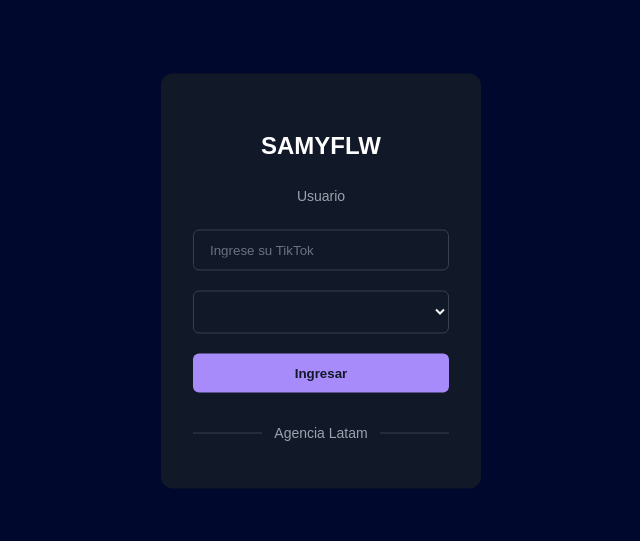
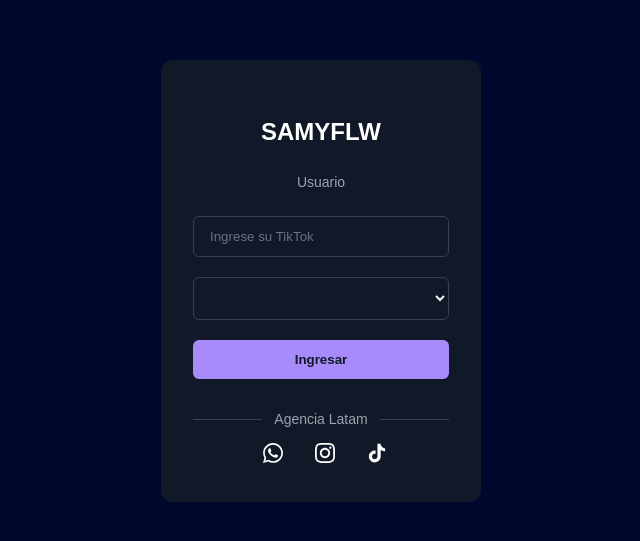
Before and after one commit to AndresDevCastillo/Samyflw, a Vue app: page / in a window 1280 px wide. Shown: the part 119-660 px from the top of the page, without its empty margins (319-959 px from the left). Built offline with nearby package versions, Linux system fonts and the light colour scheme; a web font is replaced by a local one.

Commit message:
se añadio el storage

```diff
--- a/package.json
+++ b/package.json
@@ -11,6 +11,7 @@
   "dependencies": {
     "@chenfengyuan/vue-countdown": "^2.1.2",
     "phaser": "^3.70.0",
+    "pinia": "^2.1.7",
     "primevue": "^3.46.0",
     "socket.io-client": "^4.7.4",
     "vue": "^3.4.14",
--- a/src/main.js
+++ b/src/main.js
@@ -5,8 +5,11 @@
 import App from './App.vue'
 import PrimeVue from 'primevue/config'
 import router from './router'
+import { createPinia } from 'pinia'
 
 createApp(App)
     .use(router)
     .use(PrimeVue)
+    .use(createPinia())
+
     .mount('#app')
--- /dev/null
+++ b/src/store/index.js
@@ -0,0 +1,24 @@
+import { defineStore } from 'pinia';
+
+export const useSessionStore = defineStore('session', {
+    state: () => ({
+        user: "hola",
+        sessionTime: null,
+    }),
+
+    actions: {
+        returnUser() {
+            return ({
+                user: this.user
+            })
+        },
+        saveUser(user) {
+            this.user = user;
+            this.sessionTime = new Date();
+        },
+        clearUser() {
+            this.user = null;
+            this.sessionTime = null;
+        }
+    },
+});
--- a/src/views/Game.vue
+++ b/src/views/Game.vue
@@ -29,7 +29,41 @@
         <p class="message">Agencia Latam</p>
         <div class="line"></div>
       </div>
+      <div class="social-icons">
+        <a aria-label="Log in with Whatsapp" class="icon" href="https://api.whatsapp.com/send?phone=573176205370">
+          <!-- Nuevo código SVG para Instagram -->
+          <svg xmlns="http://www.w3.org/2000/svg" width="24" height="24" viewBox="0 0 24 24">
+            <path
+              d="M.057 24l1.687-6.163c-1.041-1.804-1.588-3.849-1.587-5.946.003-6.556 5.338-11.891 11.893-11.891 3.181.001 6.167 1.24 8.413 3.488 2.245 2.248 3.481 5.236 3.48 8.414-.003 6.557-5.338 11.892-11.893 11.892-1.99-.001-3.951-.5-5.688-1.448l-6.305 1.654zm6.597-3.807c1.676.995 3.276 1.591 5.392 1.592 5.448 0 9.886-4.434 9.889-9.885.002-5.462-4.415-9.89-9.881-9.892-5.452 0-9.887 4.434-9.889 9.884-.001 2.225.651 3.891 1.746 5.634l-.999 3.648 3.742-.981zm11.387-5.464c-.074-.124-.272-.198-.57-.347-.297-.149-1.758-.868-2.031-.967-.272-.099-.47-.149-.669.149-.198.297-.768.967-.941 1.165-.173.198-.347.223-.644.074-.297-.149-1.255-.462-2.39-1.475-.883-.788-1.48-1.761-1.653-2.059-.173-.297-.018-.458.13-.606.134-.133.297-.347.446-.521.151-.172.2-.296.3-.495.099-.198.05-.372-.025-.521-.075-.148-.669-1.611-.916-2.206-.242-.579-.487-.501-.669-.51l-.57-.01c-.198 0-.52.074-.792.372s-1.04 1.016-1.04 2.479 1.065 2.876 1.213 3.074c.149.198 2.095 3.2 5.076 4.487.709.306 1.263.489 1.694.626.712.226 1.36.194 1.872.118.571-.085 1.758-.719 2.006-1.413.248-.695.248-1.29.173-1.414z" />
+          </svg>
+        </a>
+
+        <a aria-label="Log in with Instagram" class="icon" href="https://www.instagram.com/samyflw1/">
+          <svg xmlns="http://www.w3.org/2000/svg" width="24" height="24" viewBox="0 0 24 24">
+            <path
+              d="M12 2.163c3.204 0 3.584.012 4.85.07 3.252.148 4.771 1.691 4.919 4.919.058 1.265.069 1.645.069 4.849 0 3.205-.012 3.584-.069 4.849-.149 3.225-1.664 4.771-4.919 4.919-1.266.058-1.644.07-4.85.07-3.204 0-3.584-.012-4.849-.07-3.26-.149-4.771-1.699-4.919-4.92-.058-1.265-.07-1.644-.07-4.849 0-3.204.013-3.583.07-4.849.149-3.227 1.664-4.771 4.919-4.919 1.266-.057 1.645-.069 4.849-.069zm0-2.163c-3.259 0-3.667.014-4.947.072-4.358.2-6.78 2.618-6.98 6.98-.059 1.281-.073 1.689-.073 4.948 0 3.259.014 3.668.072 4.948.2 4.358 2.618 6.78 6.98 6.98 1.281.058 1.689.072 4.948.072 3.259 0 3.668-.014 4.948-.072 4.354-.2 6.782-2.618 6.979-6.98.059-1.28.073-1.689.073-4.948 0-3.259-.014-3.667-.072-4.947-.196-4.354-2.617-6.78-6.979-6.98-1.281-.059-1.69-.073-4.949-.073zm0 5.838c-3.403 0-6.162 2.759-6.162 6.162s2.759 6.163 6.162 6.163 6.162-2.759 6.162-6.163c0-3.403-2.759-6.162-6.162-6.162zm0 10.162c-2.209 0-4-1.79-4-4 0-2.209 1.791-4 4-4s4 1.791 4 4c0 2.21-1.791 4-4 4zm6.406-11.845c-.796 0-1.441.645-1.441 1.44s.645 1.44 1.441 1.44c.795 0 1.439-.645 1.439-1.44s-.644-1.44-1.439-1.44z" />
+          </svg>
+        </a>
+        <a aria-label="Log in with GitHub" class="icon" href="https://www.tiktok.com/@samyflw">
+          <svg fill="#000000" width="800px" height="800px" viewBox="0 0 512 512" id="icons"
+            xmlns="http://www.w3.org/2000/svg">
+
+            <g id="SVGRepo_bgCarrier" stroke-width="0" />
+
+            <g id="SVGRepo_tracerCarrier" stroke-linecap="round" stroke-linejoin="round" />
+
+            <g id="SVGRepo_iconCarrier">
+
+              <path
+                d="M412.19,118.66a109.27,109.27,0,0,1-9.45-5.5,132.87,132.87,0,0,1-24.27-20.62c-18.1-20.71-24.86-41.72-27.35-56.43h.1C349.14,23.9,350,16,350.13,16H267.69V334.78c0,4.28,0,8.51-.18,12.69,0,.52-.05,1-.08,1.56,0,.23,0,.47-.05.71,0,.06,0,.12,0,.18a70,70,0,0,1-35.22,55.56,68.8,68.8,0,0,1-34.11,9c-38.41,0-69.54-31.32-69.54-70s31.13-70,69.54-70a68.9,68.9,0,0,1,21.41,3.39l.1-83.94a153.14,153.14,0,0,0-118,34.52,161.79,161.79,0,0,0-35.3,43.53c-3.48,6-16.61,30.11-18.2,69.24-1,22.21,5.67,45.22,8.85,54.73v.2c2,5.6,9.75,24.71,22.38,40.82A167.53,167.53,0,0,0,115,470.66v-.2l.2.2C155.11,497.78,199.36,496,199.36,496c7.66-.31,33.32,0,62.46-13.81,32.32-15.31,50.72-38.12,50.72-38.12a158.46,158.46,0,0,0,27.64-45.93c7.46-19.61,9.95-43.13,9.95-52.53V176.49c1,.6,14.32,9.41,14.32,9.41s19.19,12.3,49.13,20.31c21.48,5.7,50.42,6.9,50.42,6.9V131.27C453.86,132.37,433.27,129.17,412.19,118.66Z" />
+
+            </g>
+
+          </svg>
+        </a>
+      </div>
     </div>
+    <!--  -->
 
     <button v-show="!form" @click="reiniciar()" class="reiniciar">
       Volver
@@ -99,7 +133,8 @@
     classSonido: "btnRojo",
     dialogVisible: false,
     players: [],
-    volumen: 100
+    volumen: 100,
+    API: "ws://localhost:3000" //"https://patosgame.fly.dev"
   }),
   methods: {
     startGame() {
@@ -109,8 +144,7 @@
       this.form = false;
       this.buttonStart = true;
       const vueDataInstance = this;
-      const urlSocket = "https://patosgame.fly.dev";
-      //const urlSocket = "ws://localhost:3000";
+      const urlSocket = this.API;
       const usuario = this.usuario;
       const tiempo = parseInt(this.tiempo);
       this.socket = io(urlSocket, {
@@ -650,4 +684,23 @@
   right: 85px;
   top: 110px;
 }
+
+ial-icons {
+  display: flex;
+  justify-content: center;
+}
+
+.social-icons .icon {
+  border-radius: 0.125rem;
+  padding: 0.75rem;
+  border: none;
+  background-color: transparent;
+  margin-left: 8px;
+}
+
+.social-icons .icon svg {
+  height: 1.25rem;
+  width: 1.25rem;
+  fill: #fff;
+}
 </style>
--- a/src/views/Login.vue
+++ b/src/views/Login.vue
@@ -5,24 +5,39 @@
             <div class="form">
                 <div class="input-group">
                     <label for="username">Usuario</label>
-                    <input type="text" name="username" id="username" placeholder="">
+                    <input v-model="user" type="text" name="username" id="username" placeholder="">
                 </div>
                 <div class="input-group">
                     <label for="password">Contraseña</label>
-                    <input type="password" name="password" id="password" placeholder="">
+                    <input v-model="password" type="password" name="password" id="password" placeholder="">
                 </div>
-                <button class="sign">Iniciar Sesión</button>
+                <button type="button" @click="signSAMYFLW()" class="sign">Iniciar Sesión</button>
             </div>
             <div class="social-message">
                 <div class="line"></div>
                 <p class="message">Agencia Latam</p>
                 <div class="line"></div>
             </div>
-
         </div>
     </div>
 </template>
 <script>
+import { useSessionStore } from '../store';
+export default {
+    data: () => ({
+        API: "http://localhost:3000",
+        user: null,
+        password: null
+    }),
+    methods: {
+        async signSAMYFLW() {
+
+        }
+    },
+    created() {
+
+    }
+}
 </script>
 <style scoped>
 .form-container {
```
Also changed, not shown: 1 other file (tests, documents, lock files or other folders).
